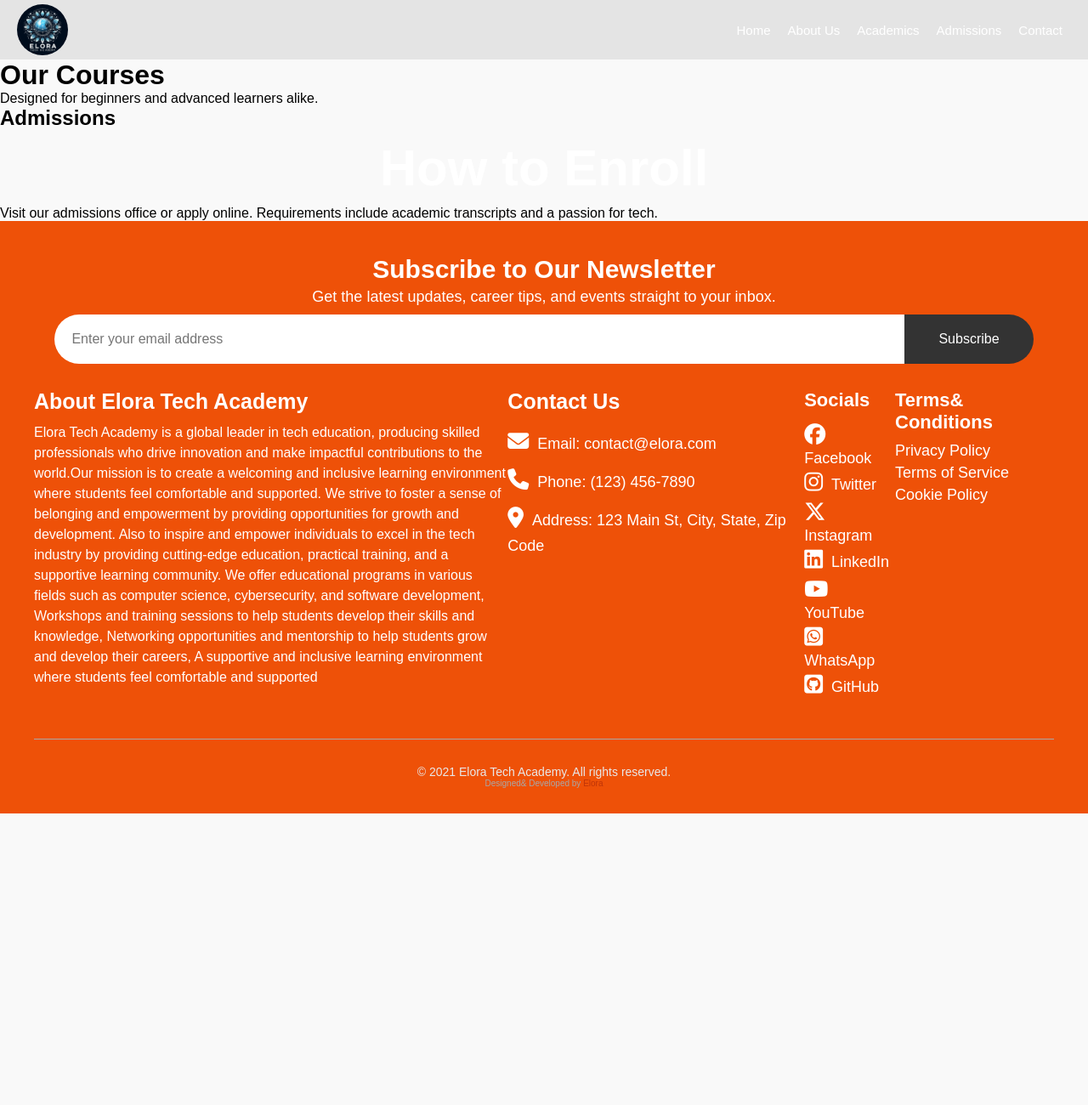
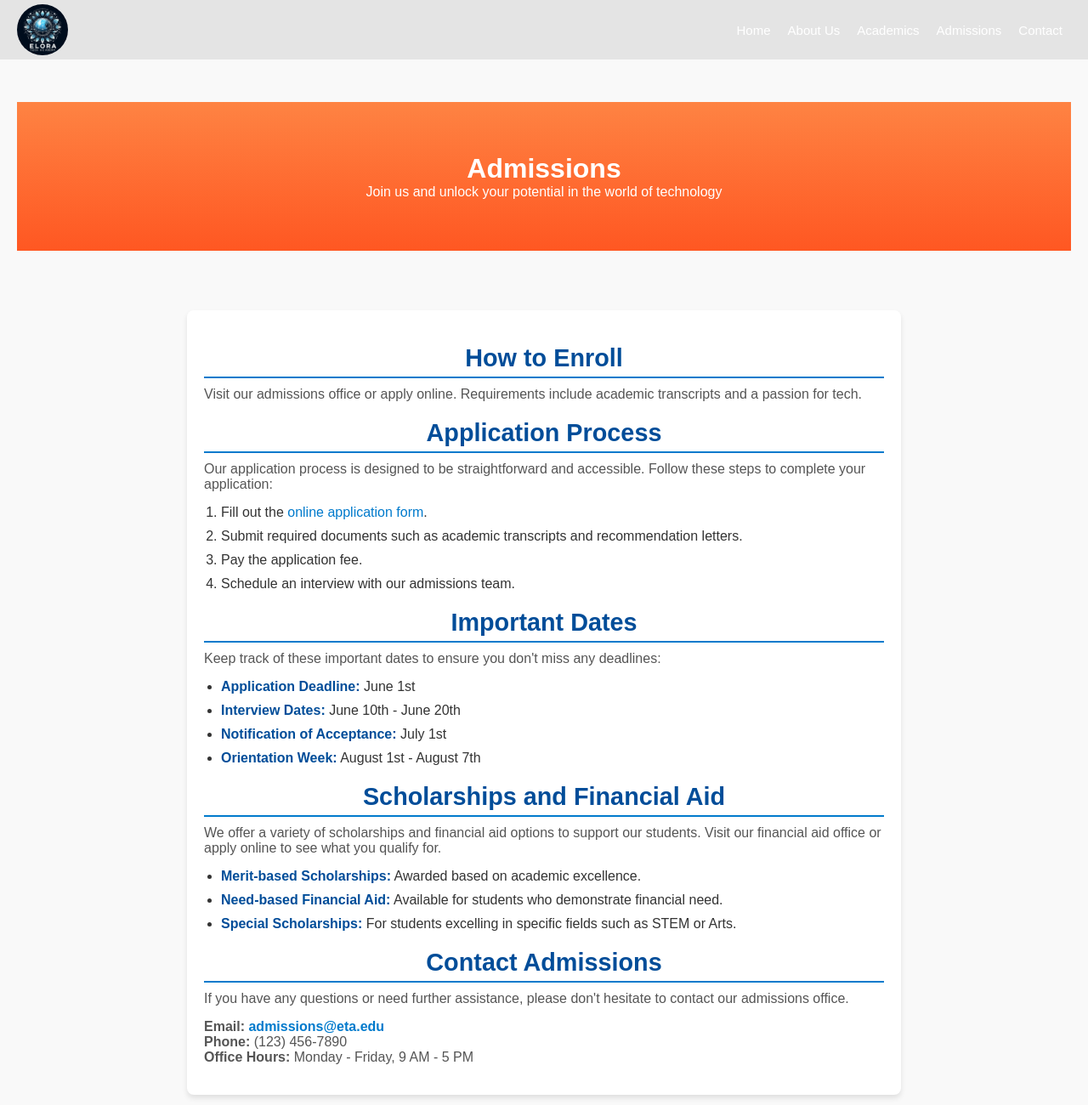
Before and after one commit to EloraPeter/Elora-Academy, a plain HTML site: page Admissions.html in a window 1280 px wide. Shown: the top 1300 px of the page at 85% size. Before the commit the page ends 957 px from the top, so only its background shows below. Drawn offline with Linux system fonts and the light colour scheme.

Commit message:
Dec 26, 2024, 8:31 AM

```diff
--- a/Admissions.html
+++ b/Admissions.html
@@ -23,19 +23,59 @@
         </ul>
     </nav>
     <header>
-        <div class="course-hero">
-            <h1>Our Courses</h1>
-            <p>Designed for beginners and advanced learners alike.</p>
+        <div class="admission-hero">
+            <h1>Admissions</h1>
+            <p>Join us and unlock your potential in the world of technology</p>
         </div>
     </header>
 
     <main>
         <section class="container" id="admissions">
-            <h1>Admissions</h1>
             <h2>How to Enroll</h2>
             <p>
-                Visit our admissions office or apply online. Requirements include
-                academic transcripts and a passion for tech.
+                Visit our admissions office or apply online. Requirements include academic transcripts and a passion for tech.
+            </p>
+
+            <h2>Application Process</h2>
+            <p>
+                Our application process is designed to be straightforward and accessible. Follow these steps to complete your application:
+            </p>
+            <ol>
+                <li>Fill out the <a href="online-application-form.html">online application form</a>.</li>
+                <li>Submit required documents such as academic transcripts and recommendation letters.</li>
+                <li>Pay the application fee.</li>
+                <li>Schedule an interview with our admissions team.</li>
+            </ol>
+
+            <h2>Important Dates</h2>
+            <p>
+                Keep track of these important dates to ensure you don't miss any deadlines:
+            </p>
+            <ul>
+                <li><b>Application Deadline:</b> June 1st</li>
+                <li><b>Interview Dates:</b> June 10th - June 20th</li>
+                <li><b>Notification of Acceptance:</b> July 1st</li>
+                <li><b>Orientation Week:</b> August 1st - August 7th</li>
+            </ul>
+
+            <h2>Scholarships and Financial Aid</h2>
+            <p>
+                We offer a variety of scholarships and financial aid options to support our students. Visit our financial aid office or apply online to see what you qualify for.
+            </p>
+            <ul>
+                <li><b>Merit-based Scholarships:</b> Awarded based on academic excellence.</li>
+                <li><b>Need-based Financial Aid:</b> Available for students who demonstrate financial need.</li>
+                <li><b>Special Scholarships:</b> For students excelling in specific fields such as STEM or Arts.</li>
+            </ul>
+
+            <h2>Contact Admissions</h2>
+            <p>
+                If you have any questions or need further assistance, please don't hesitate to contact our admissions office.
+            </p>
+            <p>
+                <b>Email:</b> <a href="mailto:admissions@eta.edu">admissions@eta.edu</a><br>
+                <b>Phone:</b> (123) 456-7890<br>
+                <b>Office Hours:</b> Monday - Friday, 9 AM - 5 PM
             </p>
         </section>
     </main>
--- a/style.css
+++ b/style.css
@@ -1120,3 +1120,110 @@ footer .copyright #designer a:hover {
 .course p {
     color: #555;
 }
+
+/* --------------------------------admissions page-------------------------------------- */
+.admission-hero {
+    background: linear-gradient(to bottom, #fe8343, #ff5722), url('images/elibrary.jpeg');
+    background-repeat: no-repeat;
+    background-size: cover;
+    background-position: center center;
+    /* color: white; */
+    text-align: center;
+    padding: 60px 0;
+}
+
+header {
+
+        color: #fff;
+    text-align: center;
+    padding: 50px 20px;
+}
+
+header .course-hero h1 {
+    font-size: 2.5rem;
+    margin-bottom: 10px;
+}
+
+header .course-hero p {
+    font-size: 1.2rem;
+    margin: 0;
+}
+
+/* Main Container */
+main .container {
+    max-width: 800px;
+    margin: 20px auto;
+    background: #fff;
+    padding: 20px;
+    border-radius: 8px;
+    box-shadow: 0 4px 6px rgba(0, 0, 0, 0.1);
+}
+
+main .container h2 {
+    font-size: 1.8rem;
+    color: #004d99;
+    margin-top: 20px;
+    border-bottom: 2px solid #007acc;
+    padding-bottom: 5px;
+}
+
+main .container p {
+    font-size: 1rem;
+    margin-bottom: 15px;
+    color: #555;
+}
+
+/* Lists */
+main .container ul,
+main .container ol {
+    margin: 15px 0;
+    padding-left: 20px;
+}
+
+main .container li {
+    margin-bottom: 10px;
+    color: #333;
+}
+
+main .container a {
+    color: #007acc;
+    text-decoration: none;
+}
+
+main .container a:hover {
+    text-decoration: underline;
+}
+
+/* Important Dates */
+main .container ul li b {
+    color: #004d99;
+}
+
+/* Contact Section */
+main .container p a {
+    font-weight: bold;
+    color: #007acc;
+}
+
+main .container p a:hover {
+    color: #004d99;
+}
+
+/* Responsive Design */
+@media (max-width: 768px) {
+    header .course-hero h1 {
+        font-size: 2rem;
+    }
+
+    header .course-hero p {
+        font-size: 1rem;
+    }
+
+    main .container {
+        padding: 15px;
+    }
+
+    main .container h2 {
+        font-size: 1.6rem;
+    }
+}
```
